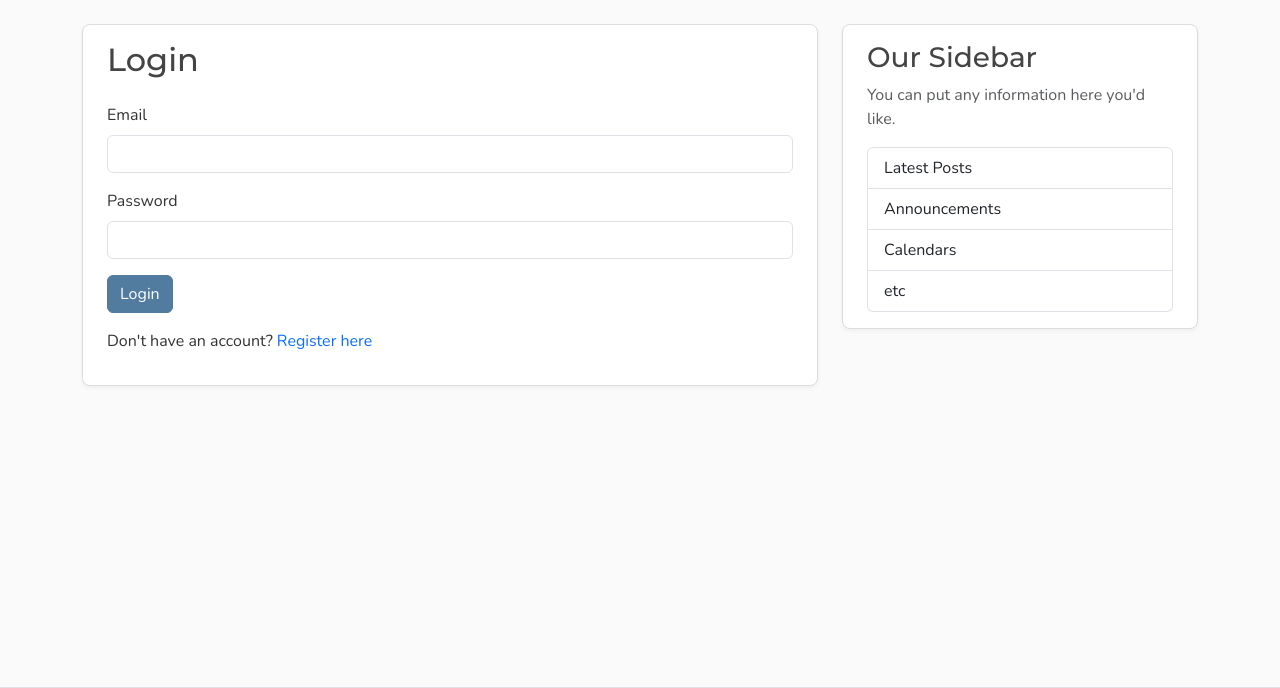
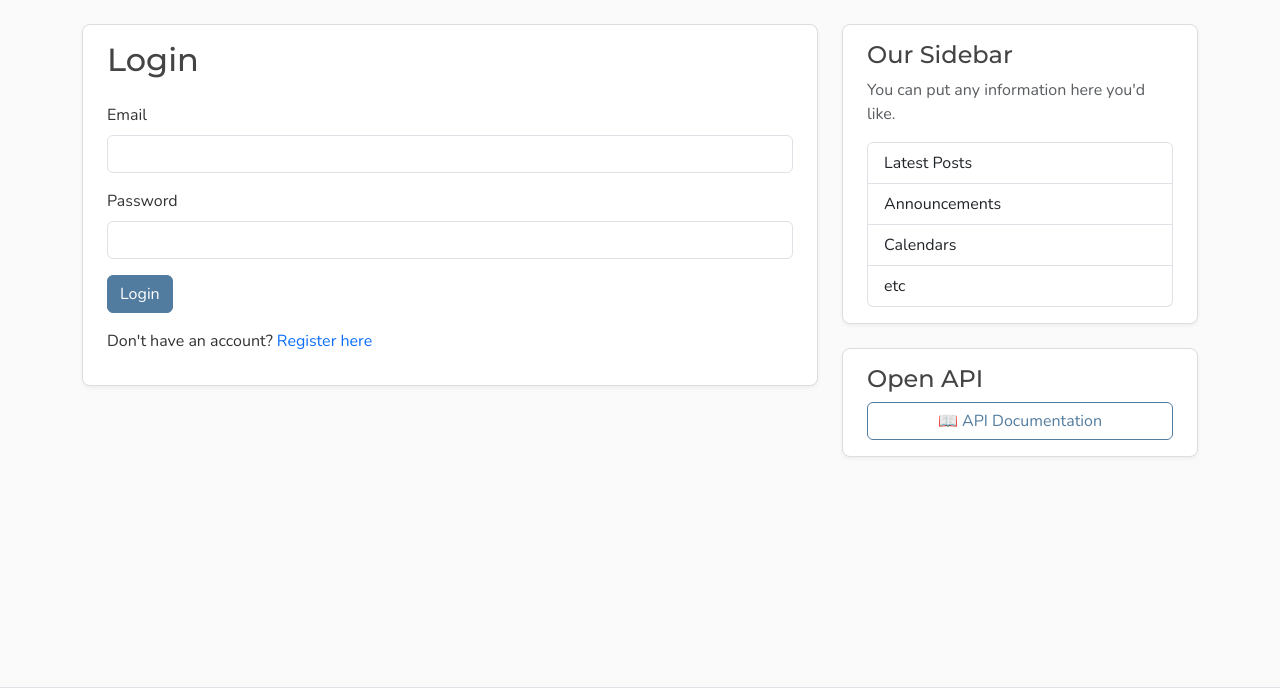
Before and after one commit to anup-sdp/cs-blogpost-1.4, a FastAPI app: page /login in a window 1280 px wide. Shown: the part 56-744 px from the top of the page. Run offline with FastAPI, Linux system fonts and the light colour scheme; parts of the project's set-up code (start-up, migrations or seed data) failed here and were passed over.

Commit message:
v0.6.1 'Open Api' link added in frontend homepage

```diff
--- a/cs blogpost 1.4 notes.txt
+++ b/cs blogpost 1.4 notes.txt
@@ -70,7 +70,7 @@ git remote add origin https://github.com/anup-sdp/cs-blogpost-1.4.git
 git push -u origin main
 =====
 git add .
-git commit -m "v0.6 bug fix"
+git commit -m "v0.6.1 'Open Api' link added in frontend homepage"
 git push -u origin main
 ---
 git log --oneline  # commit history
--- a/templates/layout.html
+++ b/templates/layout.html
@@ -131,7 +131,7 @@
                 </div>
                 <aside class="col-md-4">
                     <div class="content-section py-3 px-4 mb-4">
-                        <h3>Our Sidebar</h3>
+                        <h4>Our Sidebar</h4>
                         <p class="text-body-secondary">You can put any information here you'd like.</p>
                         <ul class="list-group">
                             <li class="list-group-item">Latest Posts</li>
@@ -139,6 +139,13 @@
                             <li class="list-group-item">Calendars</li>
                             <li class="list-group-item">etc</li>
                         </ul>
+                    </div>
+                    <!-- API Docs -->
+                    <div class="content-section py-3 px-4 mb-4">
+                        <h4>Open API</h4>
+                        <a href="/docs" target="_blank" class="btn btn-outline-primary w-100">
+                            📖 API Documentation
+                        </a>
                     </div>
                 </aside>
             </div>
```
